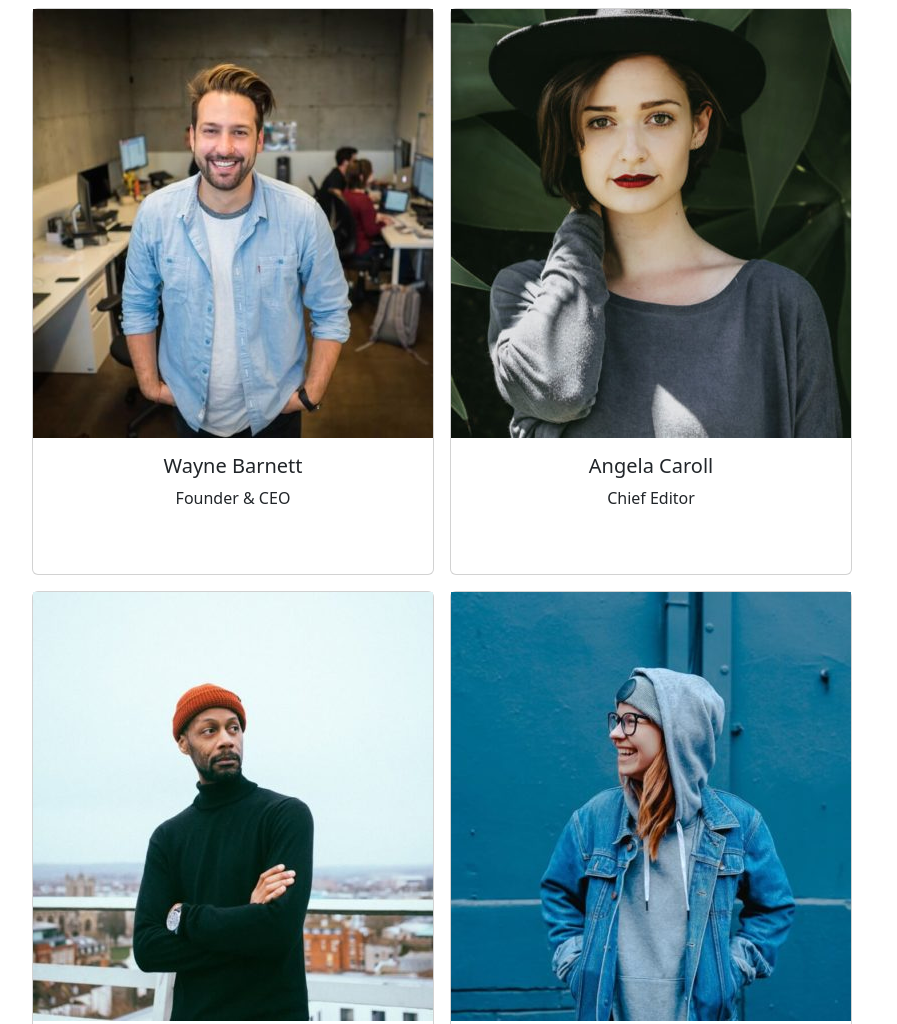
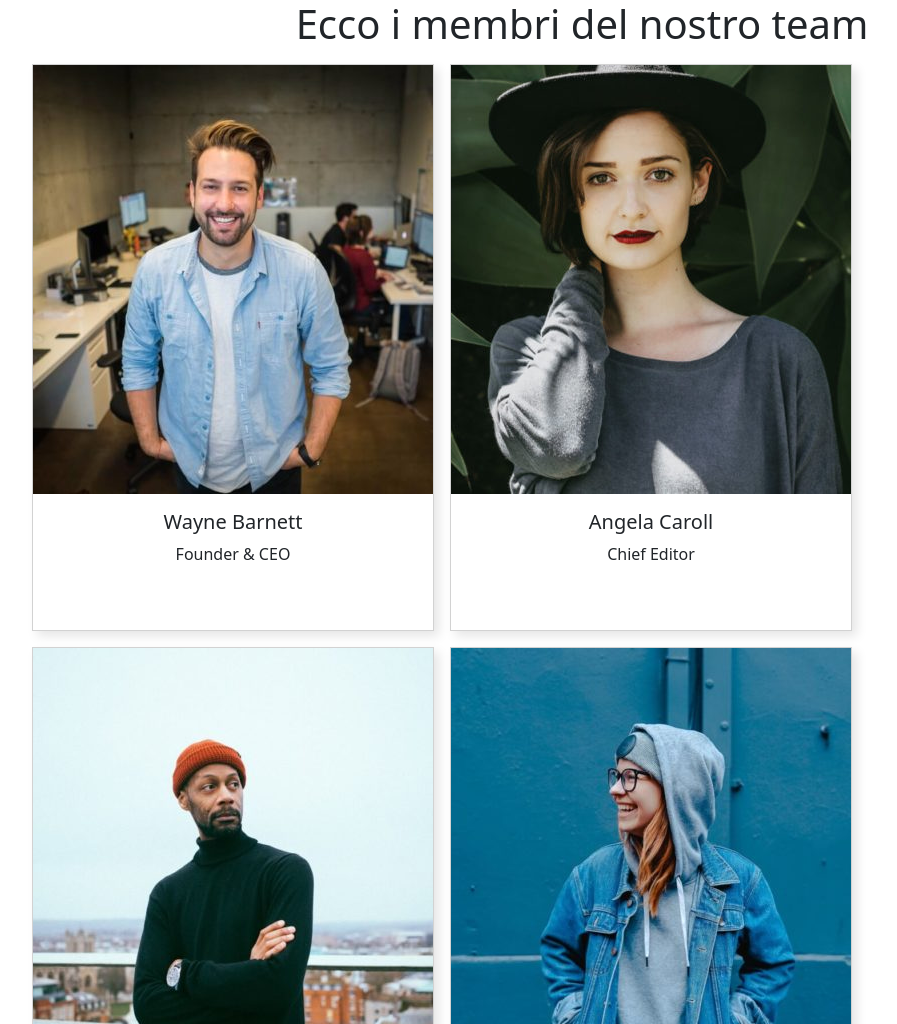
Before and after one commit to Giovanni-Cattaneo/js-our-team, a plain HTML site: page index.html in a window 1280 px wide. Shown: the top 1024 px of the page, without its empty margins (58-955 px from the left). Drawn offline with nearby package versions, Linux system fonts and the light colour scheme.

Commit message:
add intestation and a little of style for card

```diff
--- a/index.html
+++ b/index.html
@@ -18,9 +18,16 @@
         .container{
             flex-wrap: wrap;
         }
+
+        .card{
+            border-radius: 0;
+            box-shadow: 5px 5px 10px rgba(0, 0, 0, 0.1);
+        }
     </style>
 </head>
 <body>
+
+    <h1>Ecco i membri del nostro team</h1>
 
     <div class="container d-flex">
 
--- a/main.js
+++ b/main.js
@@ -40,6 +40,7 @@ for (let i = 0; i < team.length; i++) { // ciccliamo per estrapolare i vari memb
 
     const container = document.querySelector(".container")
 
+    // Questo markup permette di creare una carta con un immagine e un card body prese da bootstrap
     const markup = `
     <div class="card m-2 pb-5">
     <img class=" m-auto " src="${member.image}" alt="">
```
